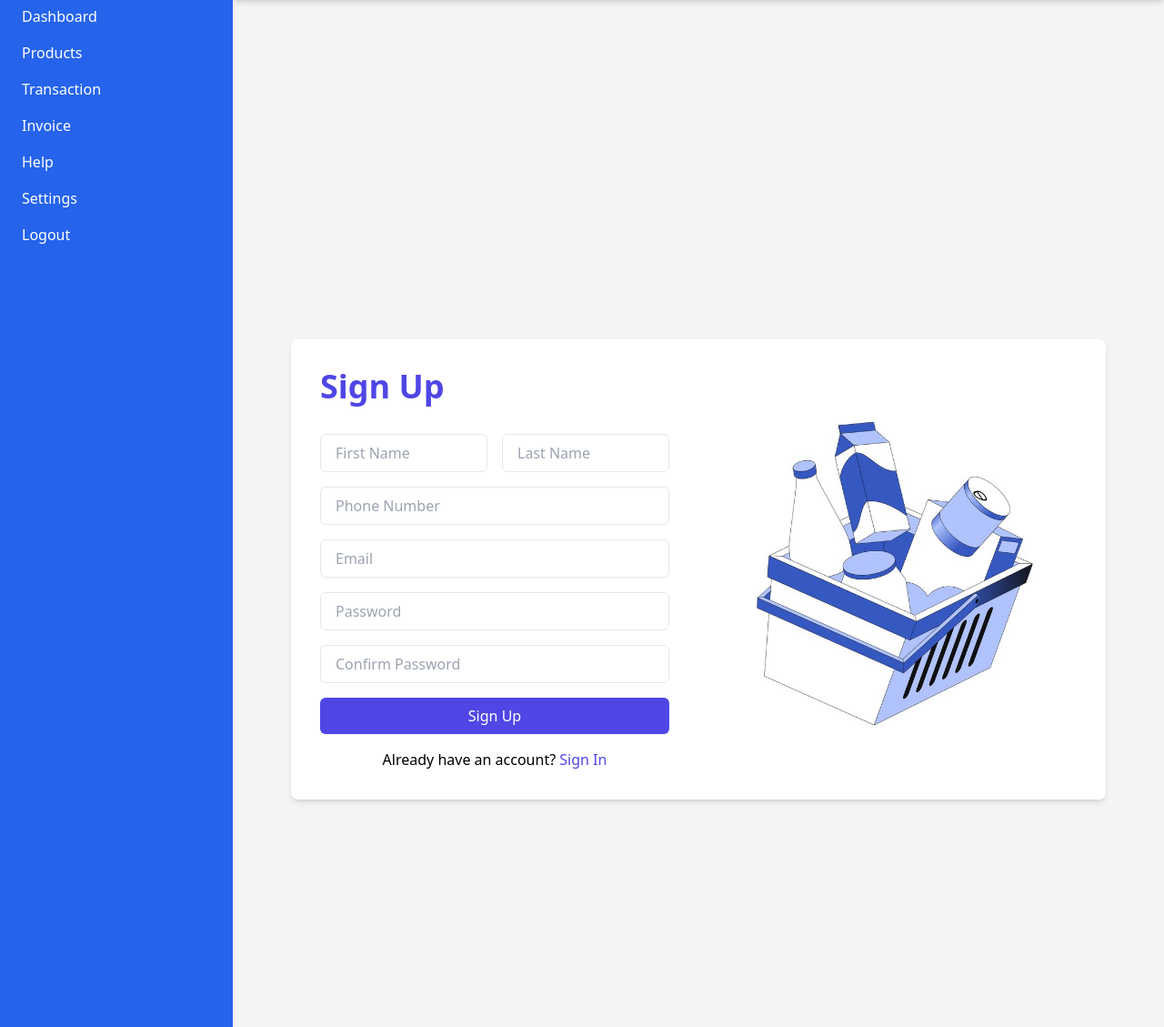
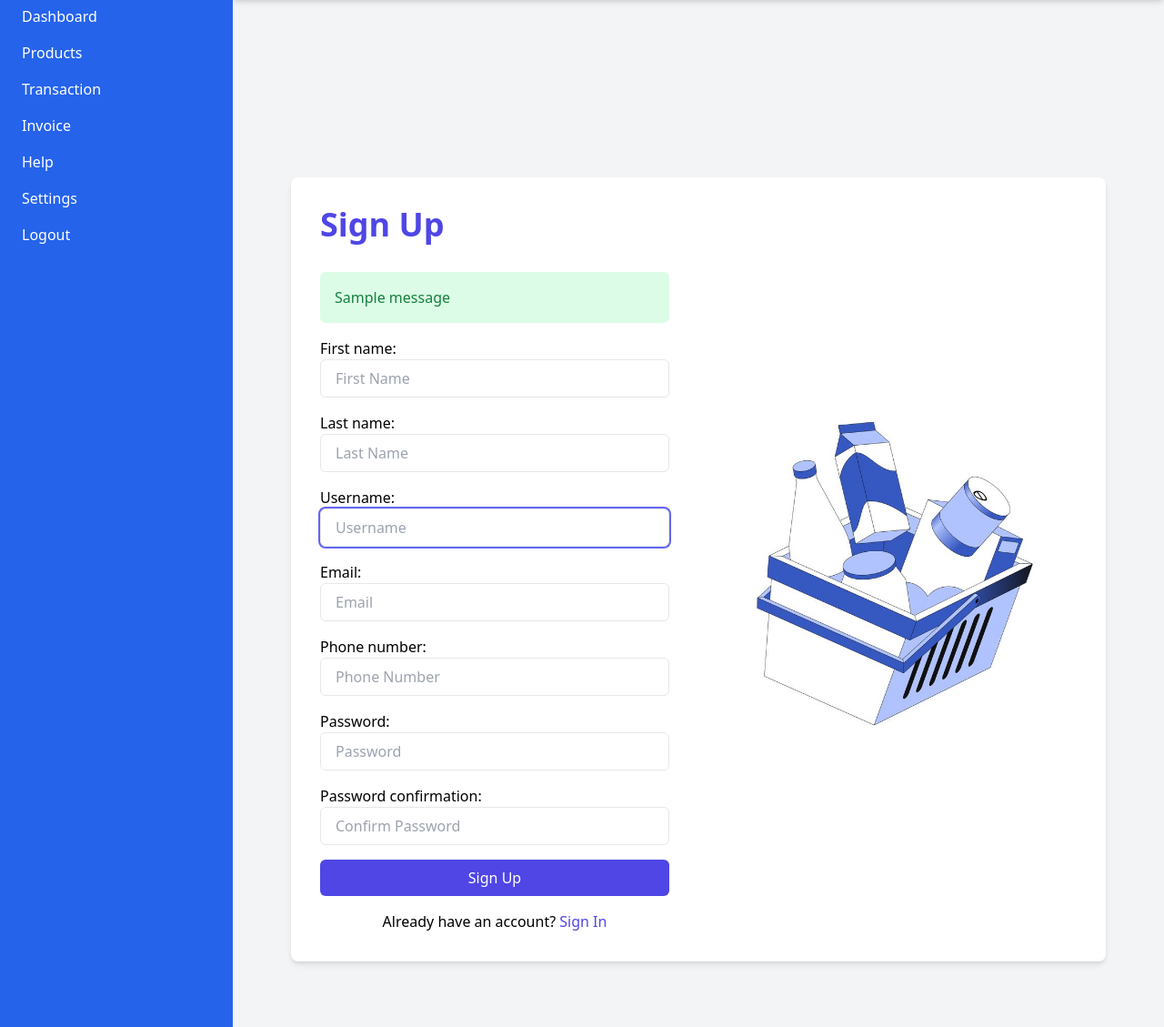
Before and after one commit to calebtetteh2000/Inventory-Management-System, a Django app: page / in a window 1280 px wide. Shown: the part 74-1203 px from the top of the page at 91% size. Run offline with Django 5.2, Linux system fonts and the light colour scheme; tables that the repository leaves empty hold one stand-in row (values such as "Sample post"); one stand-in notice (Sample message) is shown; some libraries are stand-ins or nearby versions.

Commit message:
Fixed errors in signup page

```diff
--- a/Stockventry/core/forms.py
+++ b/Stockventry/core/forms.py
@@ -1,12 +1,44 @@
 from django import forms
 from django.contrib.auth.forms import UserCreationForm
+from django.contrib.auth.models import User
 from .models import Product, Category
-from django.contrib.auth.models import User
 
 class CustomUserCreationForm(UserCreationForm):
+    first_name = forms.CharField(widget=forms.TextInput(attrs={
+        'class': 'w-full px-4 py-2 border rounded-md focus:outline-none focus:ring-2 focus:ring-indigo-500',
+        'placeholder': 'First Name'
+    }))
+    last_name = forms.CharField(widget=forms.TextInput(attrs={
+        'class': 'w-full px-4 py-2 border rounded-md focus:outline-none focus:ring-2 focus:ring-indigo-500',
+        'placeholder': 'Last Name'
+    }))
+    email = forms.EmailField(widget=forms.EmailInput(attrs={
+        'class': 'w-full px-4 py-2 border rounded-md focus:outline-none focus:ring-2 focus:ring-indigo-500',
+        'placeholder': 'Email'
+    }))
+    phone_number = forms.CharField(widget=forms.TextInput(attrs={
+        'class': 'w-full px-4 py-2 border rounded-md focus:outline-none focus:ring-2 focus:ring-indigo-500',
+        'placeholder': 'Phone Number'
+    }))
+
     class Meta:
         model = User
-        fields = ['username', 'email', 'password1', 'password2']
+        fields = ['first_name', 'last_name', 'username', 'email', 'phone_number', 'password1', 'password2']
+
+    def __init__(self, *args, **kwargs):
+        super().__init__(*args, **kwargs)
+        self.fields['username'].widget.attrs.update({
+            'class': 'w-full px-4 py-2 border rounded-md focus:outline-none focus:ring-2 focus:ring-indigo-500',
+            'placeholder': 'Username'
+        })
+        self.fields['password1'].widget.attrs.update({
+            'class': 'w-full px-4 py-2 border rounded-md focus:outline-none focus:ring-2 focus:ring-indigo-500',
+            'placeholder': 'Password'
+        })
+        self.fields['password2'].widget.attrs.update({
+            'class': 'w-full px-4 py-2 border rounded-md focus:outline-none focus:ring-2 focus:ring-indigo-500',
+            'placeholder': 'Confirm Password'
+        })
 
 class ProductForm(forms.ModelForm):
     class Meta:
--- a/Stockventry/core/template/create_product.html
+++ b/Stockventry/core/template/create_product.html
@@ -2,7 +2,7 @@
 
 {% block content %}
 <div class="max-w-md mx-auto my-8">
-  <h1 class="text-2xl font-bold mb-4">Add Product</h1>
+  <h1 class="text-2xl font-bold mb-4">Add New Product</h1>
   <form method="post">
     {% csrf_token %}
     {% for field in form %}
--- a/Stockventry/core/template/signin.html
+++ b/Stockventry/core/template/signin.html
@@ -16,8 +16,8 @@
     <form method="POST" action="{% url 'signin' %}">
       {% csrf_token %}
       <div class="mb-4">
-        <label class="block text-gray-700 font-bold mb-2" for="text">
-          Username
+        <label class="block text-gray-700 font-bold mb-2" for="email">
+          Email
         </label>
         <input class="shadow appearance-none border rounded w-full py-2 px-3 text-gray-700 leading-tight focus:outline-none focus:shadow-outline" id="email" name="email" type="email" placeholder="Enter your email" required>
       </div>
--- a/Stockventry/core/template/signup.html
+++ b/Stockventry/core/template/signup.html
@@ -1,43 +1,37 @@
 {% extends 'base.html' %}
-
 {% block title %}Sign Up - Stockventry{% endblock %}
-
 {% block content %}
 <div class="flex justify-center items-center min-h-screen bg-gray-100">
     <div class="bg-white p-8 rounded-lg shadow-md w-full max-w-4xl">
         <div class="flex flex-col md:flex-row">
             <div class="md:w-1/2 pr-8">
                 <h1 class="text-4xl font-bold text-indigo-600 mb-8">Sign Up</h1>
+
+                {% if messages %}
+                <div class="mb-4">
+                    {% for message in messages %}
+                    <div class="p-4 {% if message.tags == 'error' %}bg-red-100 text-red-700{% else %}bg-green-100 text-green-700{% endif %} rounded-md">
+                        {{ message }}
+                    </div>
+                    {% endfor %}
+                </div>
+                {% endif %}
+
                 <form method="post" class="space-y-4">
                     {% csrf_token %}
-                    <div class="grid grid-cols-1 md:grid-cols-2 gap-4">
-                        <div>
-                            <input type="text" name="first_name" placeholder="First Name" required
-                                class="w-full px-4 py-2 border rounded-md focus:outline-none focus:ring-2 focus:ring-indigo-500">
+                    {% for field in form %}
+                    <div>
+                        {{ field.label_tag }}
+                        {{ field }}
+                        {% if field.errors %}
+                        <div class="text-red-500 text-sm mt-1">
+                            {{ field.errors|striptags }}
                         </div>
-                        <div>
-                            <input type="text" name="last_name" placeholder="Last Name" required
-                                class="w-full px-4 py-2 border rounded-md focus:outline-none focus:ring-2 focus:ring-indigo-500">
-                        </div>
+                        {% endif %}
                     </div>
-                    <div>
-                        <input type="tel" name="phone_number" placeholder="Phone Number" required
-                            class="w-full px-4 py-2 border rounded-md focus:outline-none focus:ring-2 focus:ring-indigo-500">
-                    </div>
-                    <div>
-                        <input type="email" name="email" placeholder="Email" required
-                            class="w-full px-4 py-2 border rounded-md focus:outline-none focus:ring-2 focus:ring-indigo-500">
-                    </div>
-                    <div>
-                        <input type="password" name="password" placeholder="Password" required
-                            class="w-full px-4 py-2 border rounded-md focus:outline-none focus:ring-2 focus:ring-indigo-500">
-                    </div>
-                    <div>
-                        <input type="password" name="confirm_password" placeholder="Confirm Password" required
-                            class="w-full px-4 py-2 border rounded-md focus:outline-none focus:ring-2 focus:ring-indigo-500">
-                    </div>
+                    {% endfor %}
                     <button type="submit"
-                        class="w-full bg-indigo-600 text-white py-2 px-4 rounded-md hover:bg-indigo-700 transition duration-300" type="submit">
+                        class="w-full bg-indigo-600 text-white py-2 px-4 rounded-md hover:bg-indigo-700 transition duration-300">
                         Sign Up
                     </button>
                 </form>
--- a/Stockventry/core/views.py
+++ b/Stockventry/core/views.py
@@ -10,6 +10,7 @@ from django.shortcuts import get_object_or_404
 from .forms import CustomUserCreationForm, ProductForm
 from django.contrib.auth import update_session_auth_hash
 from django.contrib.auth.forms import PasswordChangeForm
+from django.contrib.auth.models import User
 from .forms import UserProfileForm
 
 def dashboard(request):
@@ -30,7 +31,7 @@ def product_list(request):
     products = Product.objects.all()
     return render(request, 'product_list.html', {'products': products})
 
-# @login_required
+@login_required
 def create_product(request):
     if request.method == 'POST':
         name = request.POST.get('name')
@@ -63,7 +64,7 @@ def create_product(request):
 
     return render(request, 'create_product.html')
 
-# @login_required
+@login_required
 def update_product(request, product_id):
     product = get_object_or_404(Product, id=product_id)
 
@@ -89,7 +90,7 @@ def update_product(request, product_id):
 
     return render(request, 'update_product.html', {'product': product})
 
-# @login_required
+@login_required
 def delete_product(request, product_id):
     product = get_object_or_404(Product, id=product_id)
 
@@ -112,14 +113,23 @@ def signup(request):
     if request.method == 'POST':
         form = CustomUserCreationForm(request.POST)
         if form.is_valid():
-            user = form.save()
-            login(request, user)
-            return redirect('dashboard')
+            try:
+                user = form.save()
+                login(request, user)
+                messages.success(request, 'Account created successfully. Welcome!')
+                return redirect('dashboard')
+            except Exception as e:
+                messages.error(request, f'An error occurred during signup: {str(e)}')
+        else:
+            for field, errors in form.errors.items():
+                for error in errors:
+                    messages.error(request, f"{field}: {error}")
     else:
         form = CustomUserCreationForm()
+
     return render(request, 'signup.html', {'form': form})
 
-# @login_required
+@login_required
 def products(request):
     products = Product.objects.all()
     return render(request, 'product.html', {'products': products})
@@ -128,12 +138,24 @@ def signin(request):
     if request.method == 'POST':
         email = request.POST['email']
         password = request.POST['password']
+
+        # First, try to authenticate with the email as the username
         user = authenticate(request, username=email, password=password)
+
+        # If that fails, try to find a user with this email and authenticate with their username
+        if user is None:
+            try:
+                user_obj = User.objects.get(email=email)
+                user = authenticate(request, username=user_obj.username, password=password)
+            except User.DoesNotExist:
+                user = None
+
         if user is not None:
             login(request, user)
             return redirect('dashboard')
         else:
             messages.error(request, 'Invalid email or password')
+
     return render(request, 'signin.html')
 
 @login_required
```
Also changed, not shown: Stockventry/db.sqlite3.
